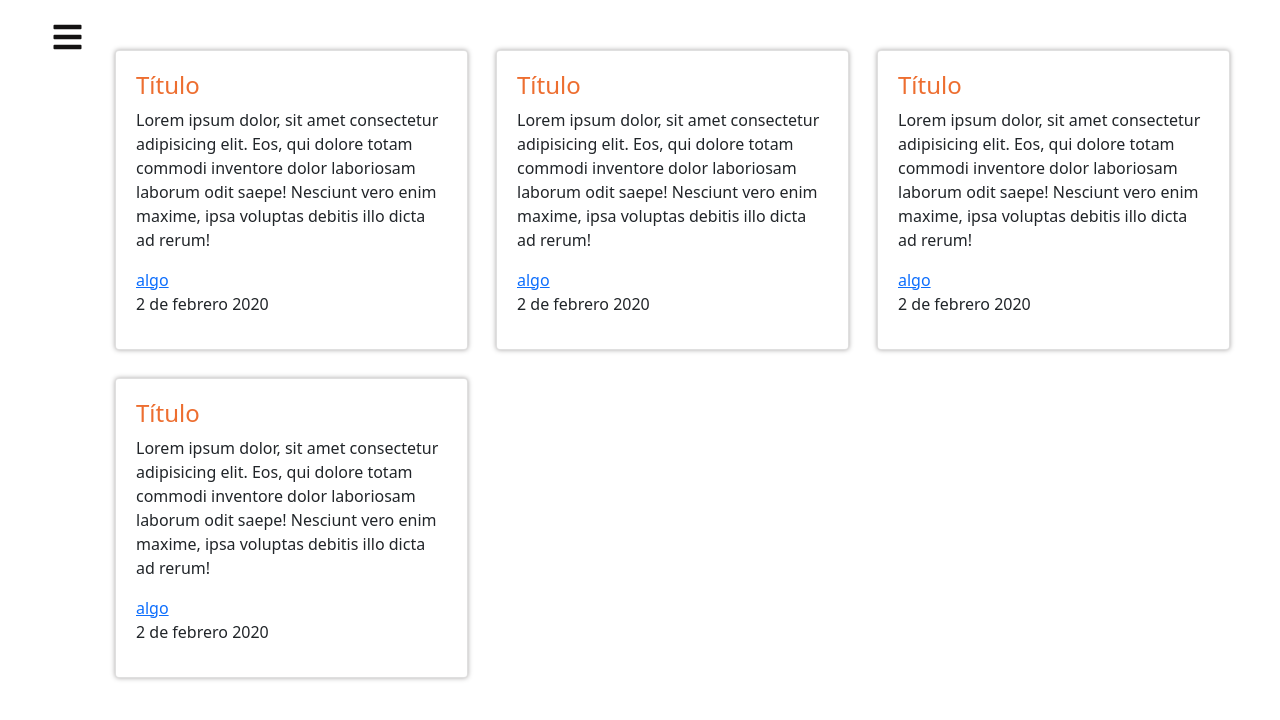
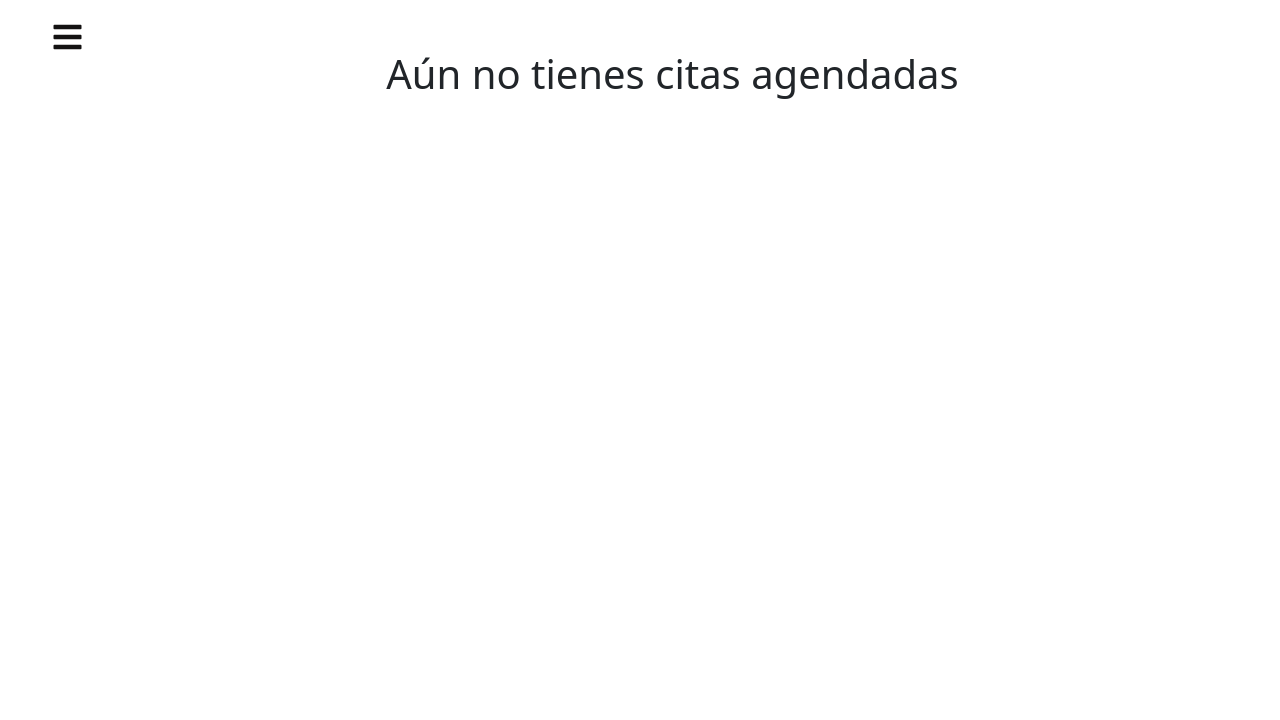
Before and after one commit to greenfreaks/r-gacsesystems, a PHP site: page /sections/home.php in a window 1280 px wide. Shown: the top 720 px of the page. Run offline with PHP 8.4, Linux system fonts and the light colour scheme; the visitor is signed in with stand-in values (Sample User, id 1); tables that the repository leaves empty or names only in its code hold one stand-in row (values such as "Sample post"); some libraries are stand-ins or nearby versions.

Commit message:
Cards de citas creadas dinámicamente con PHP

```diff
--- a/css/style.css
+++ b/css/style.css
@@ -659,11 +659,21 @@
     height: 300px;
     padding: 20px;
     box-shadow: 0 0 5px 0px #aaa8a8; }
+    .cardSection .card .cardBody .cardBody__observaciones {
+      display: inline-block;
+      width: 1200px; }
+
+@media screen and (max-width: 768px) {
+  .cardsBodyContent {
+    padding-top: 80px; }
+    .cardsBodyContent .cardSection .card {
+      height: 250px; } }
 
 @media screen and (max-width: 480px) {
   .cardsBodyContent {
     padding-top: 80px; }
     .cardsBodyContent .cardSection .card {
+      max-width: 1200px;
       height: 250px; } }
 
 .agendar {
--- a/php/citasAgendadas.php
+++ b/php/citasAgendadas.php
@@ -1,17 +1,32 @@
 <?php
 include "connection.php";
-function citasPendientes(){
-    include "connection.php";
-    $result = array();
-    $result ['error'] = false;
-    $result ['mensaje'] = "";
-    $result['citasPendientes'] =
-    $citas = [];
-    $citas_query = "SELECT * FROM citas WHERE fk_cita_estatus =  1 AND fk_cita_estatus =  2 AND fk_cita_estatus =  3";
-    $citas_execute = mysqli_query($con, $citas_query);
-    while($row_citas = $citas_execute->fetch_assoc()){
-        $cita = array();
-        $cita['id_cita'] = $row_citas['id_cita'];
+$query_citas = "SELECT * FROM `citas` INNER JOIN cita_estatus ce ON citas.fk_cita_estatus = ce.id_estatus
+WHERE fk_medico = '$id_medico'; ";
+$result_citas = mysqli_query($con, $query_citas);
+$total_citas = mysqli_num_rows($result_citas);
+if($total_citas >= 1){
+    while($citas = mysqli_fetch_assoc($result_citas)){?>
+        <div class="card">
+            <div class="cardHeader">
+                <div class="cardTitle">
+                    <h4 class="orangeTx"><?php echo $citas['nombre_paciente'] . " " . $citas["apellido_paciente"];?></h4>
+                </div>
+                <div class="cardBody">
+                    <p class="cardBody__observaciones"><?php echo $citas['observaciones']?></p>
+                    <p><b> Fecha de cita: </b><?php echo $citas['fecha_cita'];?></p>
+                    <p><b> Hora: </b><?php echo $citas["hora_cita"];?></p>
+                    <p><b> Estatus: </b><?php echo $citas["nombre_estatus"];?></p>
+                </div>
+
+                <div class="cardFooter">
+                </div>
+            </div>
+        </div>
+        <?php
     }
+}else{?>
+<h1 class="noCitas">Aún no tienes citas agendadas</h1>
+<?php
 }
+
 ?>
--- a/scss/views/_home.scss
+++ b/scss/views/_home.scss
@@ -9,11 +9,16 @@
         height: 300px;
         padding: 20px;
         box-shadow: 0 0 5px 0px #aaa8a8;
-
+        .cardBody{
+            .cardBody__observaciones{
+                display: inline-block;
+                width: 1200px;
+            }
+        }
     }
 }
 
-@media screen and (max-width: 480px) {
+@media screen and (max-width: 768px) {
     .cardsBodyContent {
         padding-top: 80px;
 
@@ -25,3 +30,17 @@
 
     }
 }
+
+@media screen and (max-width: 480px) {
+    .cardsBodyContent {
+        padding-top: 80px;
+
+        .cardSection {
+            .card {
+                max-width: 1200px;
+                height: 250px;
+            }
+        }
+
+    }
+}
--- a/sections/home.php
+++ b/sections/home.php
@@ -1,4 +1,8 @@
 <?php
+ini_set('display_errors','Off');
+ini_set('error_reporting', E_ALL );
+define('WP_DEBUG', false);
+define('WP_DEBUG_DISPLAY', false);
 require '../php/login_registro.php';
 if(isset($_SESSION["id_medico"])){
   $id_medico = $_SESSION["id_medico"];
@@ -37,91 +41,14 @@
 </head>
 
 <body>
-  <!-- <header class="header">
-        <nav id="navHome" class="header__nav boxShadow bgBlack">
-            <h1 class="orangeTx">Citas Próximas</h1>
-        </nav>
-    </header> -->
+  <!-- Se llama a la plantilla del sidenav -->
   <?php include "../view-templates/sidenav.php"?>
+
   <div class="appBodyContent">
     <section class="cardSection">
-      <div class="card">
-        <div class="cardHeader">
-          <div class="cardTitle">
-            <h4 class="orangeTx">Título</h4>
-          </div>
-          <div class="cardBody">
-            <p>Lorem ipsum dolor, sit amet consectetur adipisicing elit. Eos, qui dolore totam commodi inventore dolor
-              laboriosam laborum odit saepe! Nesciunt vero enim maxime, ipsa voluptas debitis illo dicta ad rerum!
-            </p>
 
-            <a href="">algo</a>
-          </div>
-
-          <div class="cardFooter">
-            <p>2 de febrero 2020</p>
-          </div>
-        </div>
-      </div>
-
-      <div class="card">
-        <div class="cardHeader">
-          <div class="cardTitle">
-            <h4 class="orangeTx">Título</h4>
-          </div>
-          <div class="cardBody">
-            <p>Lorem ipsum dolor, sit amet consectetur adipisicing elit. Eos, qui dolore totam commodi inventore dolor
-              laboriosam laborum odit saepe! Nesciunt vero enim maxime, ipsa voluptas debitis illo dicta ad rerum!
-            </p>
-
-            <a href="">algo</a>
-          </div>
-
-          <div class="cardFooter">
-            <p>2 de febrero 2020</p>
-          </div>
-        </div>
-      </div>
-
-      <div class="card">
-        <div class="cardHeader">
-          <div class="cardTitle">
-            <h4 class="orangeTx">Título</h4>
-          </div>
-          <div class="cardBody">
-            <p>Lorem ipsum dolor, sit amet consectetur adipisicing elit. Eos, qui dolore totam commodi inventore dolor
-              laboriosam laborum odit saepe! Nesciunt vero enim maxime, ipsa voluptas debitis illo dicta ad rerum!
-            </p>
-
-            <a href="">algo</a>
-          </div>
-
-          <div class="cardFooter">
-            <p>2 de febrero 2020</p>
-          </div>
-        </div>
-      </div>
-
-      <div class="card">
-        <div class="cardHeader">
-          <div class="cardTitle">
-            <h4 class="orangeTx">Título</h4>
-          </div>
-          <div class="cardBody">
-            <p>Lorem ipsum dolor, sit amet consectetur adipisicing elit. Eos, qui dolore totam commodi inventore dolor
-              laboriosam laborum odit saepe! Nesciunt vero enim maxime, ipsa voluptas debitis illo dicta ad rerum!
-            </p>
-
-            <a href="">algo</a>
-          </div>
-
-          <div class="cardFooter">
-            <p>2 de febrero 2020</p>
-          </div>
-        </div>
-      </div>
-
-
+      <!-- Citas generadas dinámicamente desde el siguiente archivo: -->
+      <?php include "../php/citasAgendadas.php";?>
 
     </section>
   </div>
```
